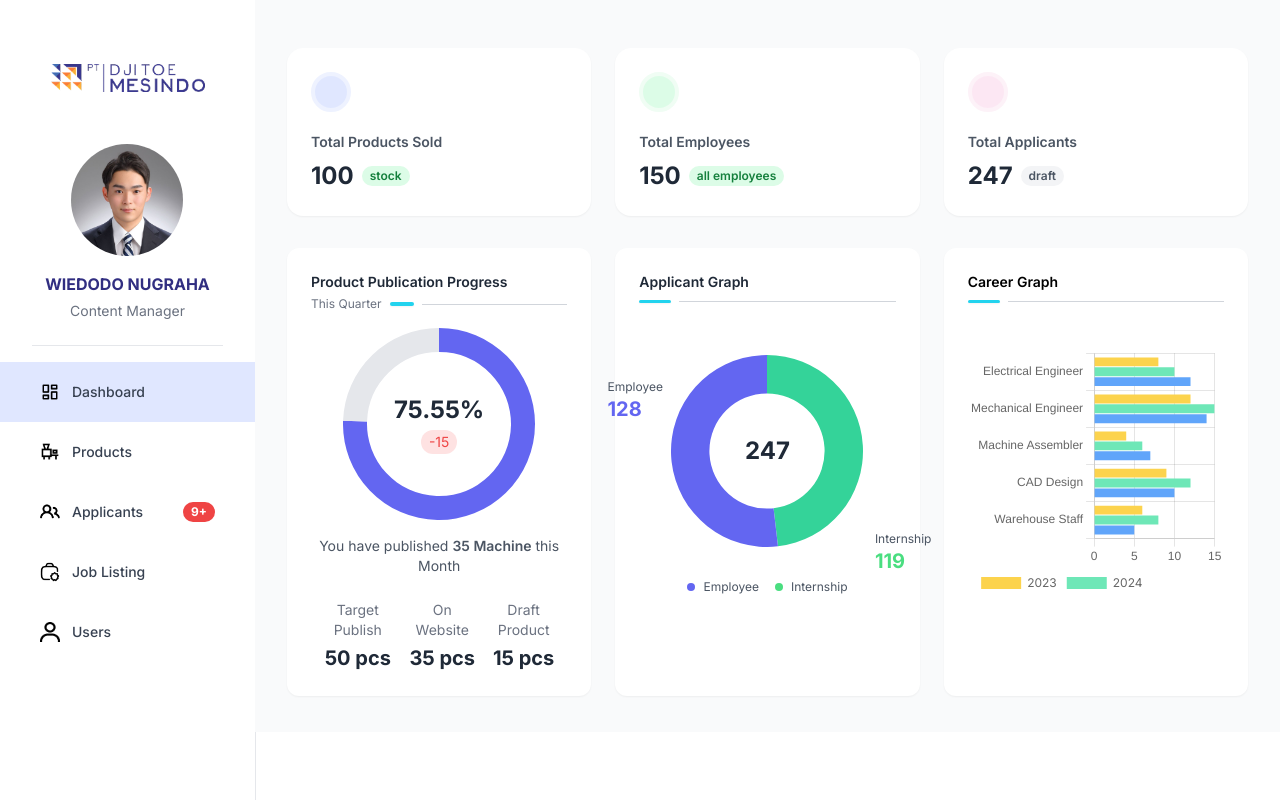
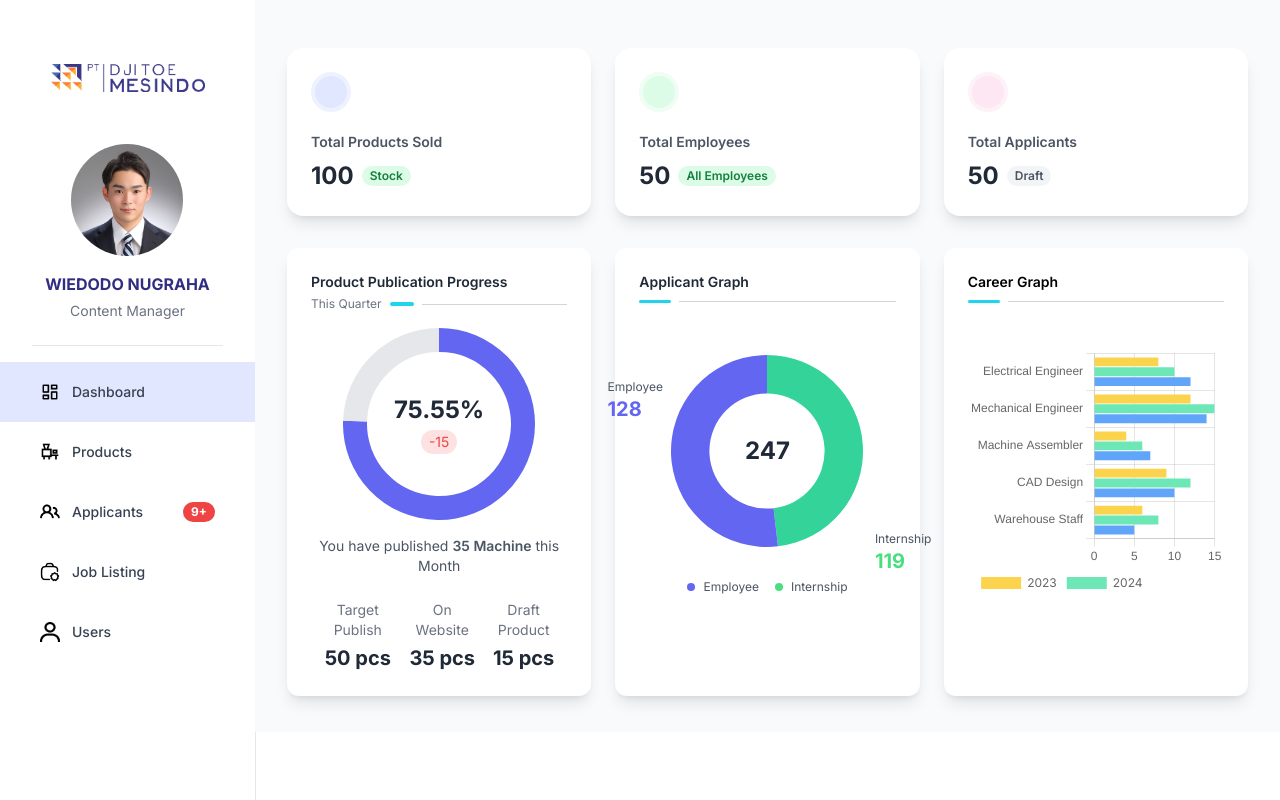
Before and after one commit to naylawibawa/DjitoeDashboard, a React (Vite) app: page / in a window 1280 px wide. Built offline with nearby package versions, Linux system fonts and the light colour scheme.

Commit message:
Updated the graph on the dashboard page

```diff
--- a/src/components/dashboard/charts.jsx
+++ b/src/components/dashboard/charts.jsx
@@ -34,13 +34,7 @@ export default function Charts() {
   };
 
   const barData = {
-    labels: [
-      ["Electrical", "Engineer"],
-      ["Mechanical", "Engineer"],
-      ["Machine", "Assembler"],
-      ["CAD", "Design"],
-      ["Warehouse", "Staff"],
-    ],
+    labels: [["Electrical Engineer"], ["Mechanical Engineer"], ["Machine Assembler"], ["CAD Design"], ["Warehouse Staff"]],
     datasets: [
       {
         label: "2023",
@@ -63,7 +57,7 @@ export default function Charts() {
   return (
     <div className="pb-9 px-8 pt-2 font-inter">
       <div className="grid grid-cols-3 gap-6">
-        <div className="bg-white p-6 rounded-xl shadow-sm">
+        <div className="bg-white p-6 rounded-xl shadow-lg">
           <h3 className="text-sm font-semibold text-gray-800 mb-1">Product Publication Progress</h3>
           <div className="flex items-center gap-2 mb-4">
             <p className="text-xs text-gray-500">This Quarter</p>
@@ -98,7 +92,7 @@ export default function Charts() {
           </div>
         </div>
 
-        <div className="bg-white p-6 rounded-xl shadow-sm item-center">
+        <div className="bg-white p-6 rounded-xl shadow-lg item-center">
           <h3 className="text-sm font-semibold text-gray-800 mb-2">Applicant Graph</h3>
           <div className="flex items-center mb-4">
             <div className="w-8 h-[3px] bg-cyan-400 rounded-sm shadow-sm"></div>
@@ -147,7 +141,7 @@ export default function Charts() {
           </div>
         </div>
 
-        <div className="bg-white p-6 rounded-xl shadow-sm">
+        <div className="bg-white p-6 rounded-xl shadow-lg">
           <h3 className="text-sm font-semibold mb-2">Career Graph</h3>
           <div className="flex items-center mb-4">
             <div className="w-8 h-[3px] bg-cyan-400 rounded-sm shadow-sm"></div>
--- a/src/components/dashboard/summarycard.jsx
+++ b/src/components/dashboard/summarycard.jsx
@@ -6,30 +6,30 @@ export default function SummaryCards() {
   return (
     <div className="pt-12 px-8 font-inter">
       <div className="grid grid-cols-3 gap-6 mb-6">
-        <div className="bg-white p-6 rounded-2xl shadow-sm">
+        <div className="bg-white p-6 rounded-2xl shadow-lg">
           <div className="w-10 h-10 rounded-full bg-indigo-100 border-4 border-indigo-50"></div>
           <p className="mt-5 text-sm font-semibold text-gray-600">Total Products Sold</p>
           <div className="flex items-center gap-2 mt-2">
             <h2 className="text-2xl font-bold text-gray-800">100</h2>
-            <span className="text-xs text-green-700 font-semibold bg-green-100 px-2 py-0.5 rounded-full">stock</span>
+            <span className="text-xs text-green-700 font-semibold bg-green-100 px-2 py-0.5 rounded-full">Stock</span>
           </div>
         </div>
 
-        <div className="bg-white p-6 rounded-2xl shadow-sm">
+        <div className="bg-white p-6 rounded-2xl shadow-lg">
           <div className="w-10 h-10 rounded-full bg-green-100 border-4 border-green-50"></div>
           <p className="mt-5 text-sm font-semibold text-gray-600">Total Employees</p>
           <div className="flex items-center gap-2 mt-2">
-            <h2 className="text-2xl font-bold text-gray-800">150</h2>
-            <span className="text-xs text-green-700 font-semibold bg-green-100 px-2 py-0.5 rounded-full">all employees</span>
+            <h2 className="text-2xl font-bold text-gray-800">50</h2>
+            <span className="text-xs text-green-700 font-semibold bg-green-100 px-2 py-0.5 rounded-full">All Employees</span>
           </div>
         </div>
 
-        <div className="bg-white p-6 rounded-2xl shadow-sm">
+        <div className="bg-white p-6 rounded-2xl shadow-lg">
           <div className="w-10 h-10 rounded-full bg-pink-100 border-4 border-pink-50"></div>
           <p className="mt-5 text-sm font-semibold text-gray-600">Total Applicants</p>
           <div className="flex items-center gap-2 mt-2">
-            <h2 className="text-2xl font-bold text-gray-800">247</h2>
-            <span className="text-xs text-gray-600 font-semibold bg-gray-100 px-2 py-0.5 rounded-full">draft</span>
+            <h2 className="text-2xl font-bold text-gray-800">50</h2>
+            <span className="text-xs text-gray-600 font-semibold bg-gray-100 px-2 py-0.5 rounded-full">Draft</span>
           </div>
         </div>
       </div>
```
